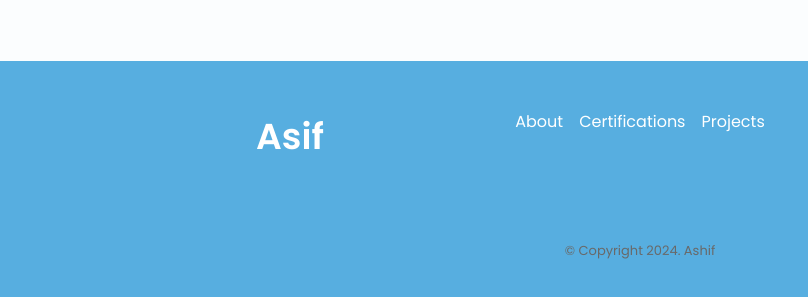
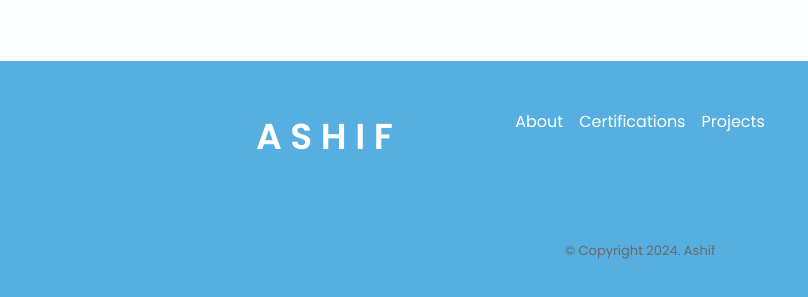
Before and after one commit to Ashif49/Ashif-web-developer, a plain HTML site: page index.html in a window 1280 px wide. Shown: the part 5940-6237 px from the top of the page, 0-808 px from the left. Drawn offline with nearby package versions, Linux system fonts and the light colour scheme; a script that the page names is missing.

Commit message:
Update index.html

```diff
--- a/index.html
+++ b/index.html
@@ -1123,7 +1123,7 @@
             <div class="footer__bg">
                 <div class="footer__container container grid">
                     <div>
-                        <h1 class="footer__title">Asif</h1>
+                        <h1 class="footer__title">A S H I F </h1>
                         <span class="typeWriter footer__subtitle" data-text='["AI Engineer Intern", "Deep Learning Enthusiast"]' data-speed=2></span>
                     </div>
 
```
